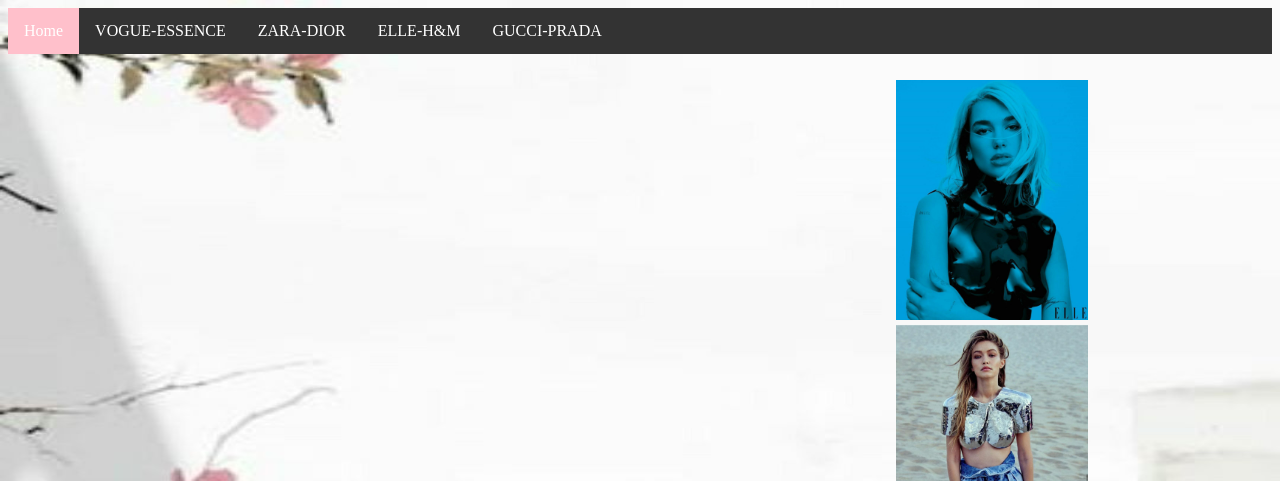
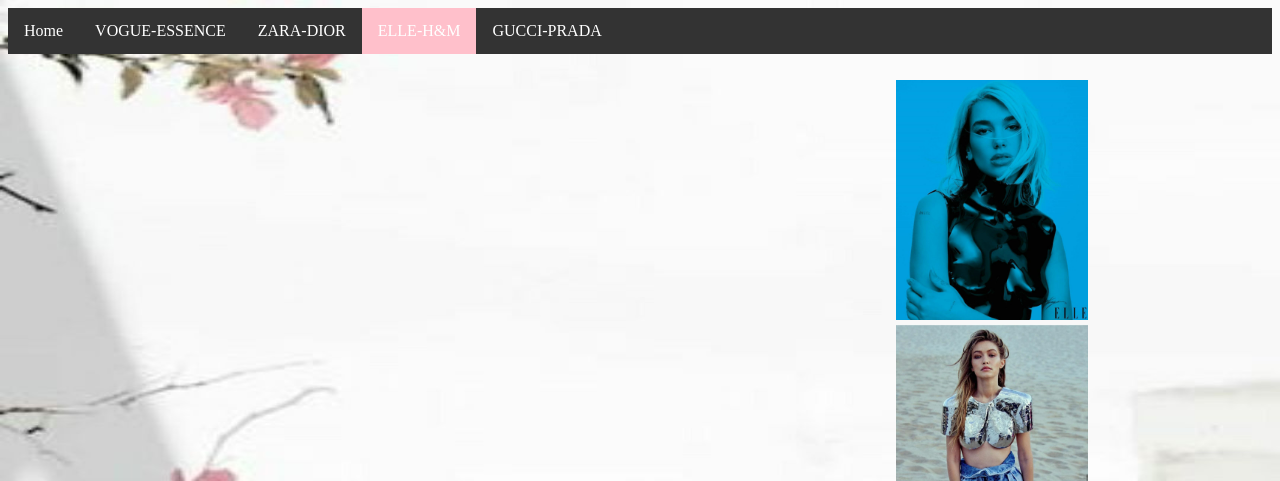
Before and after one commit to YaraKhalidM/ECE124C, a plain HTML site: page ELLE-H&M.html in a window 1280 px wide. Shown: the top 481 px of the page. Drawn offline with Linux system fonts and the light colour scheme.

Commit message:
Update ELLE-H&M.html

```diff
--- a/ELLE-H&M.html
+++ b/ELLE-H&M.html
@@ -82,10 +82,10 @@ li a:hover {
 </head>
 <body>
 <ul>
-  <li><a href="y.html" class="active">Home</a></li>
+  <li><a href="y.html">Home</a></li>
   <li><a href="VOGUE-ESSENCE.html">VOGUE-ESSENCE</a></li>
   <li><a href="ZARA-DIOR.html">ZARA-DIOR</a></li>
-  <li><a href="ELLE-H&M.html">ELLE-H&M</a></li>
+  <li><a href="ELLE-H&M.html" class="active">ELLE-H&M</a></li>
   <li><a href="GUCCI-PRADA.html">GUCCI-PRADA</a></li>
 </ul>
 <div class="h">
```
